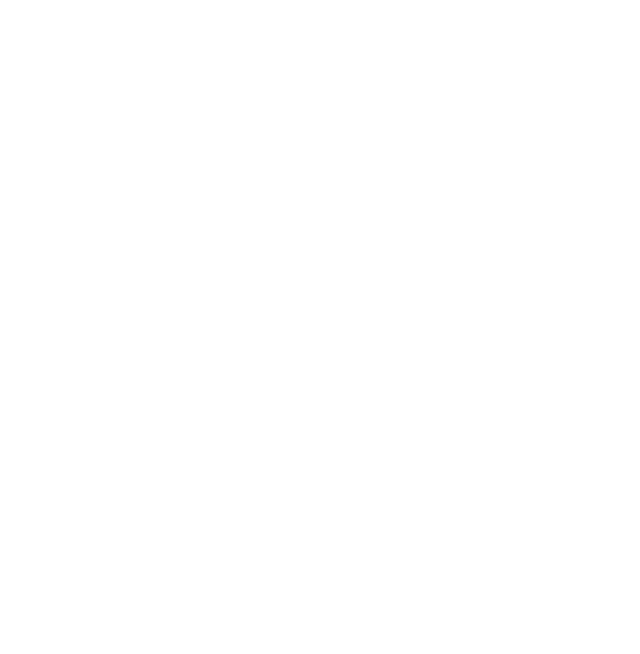
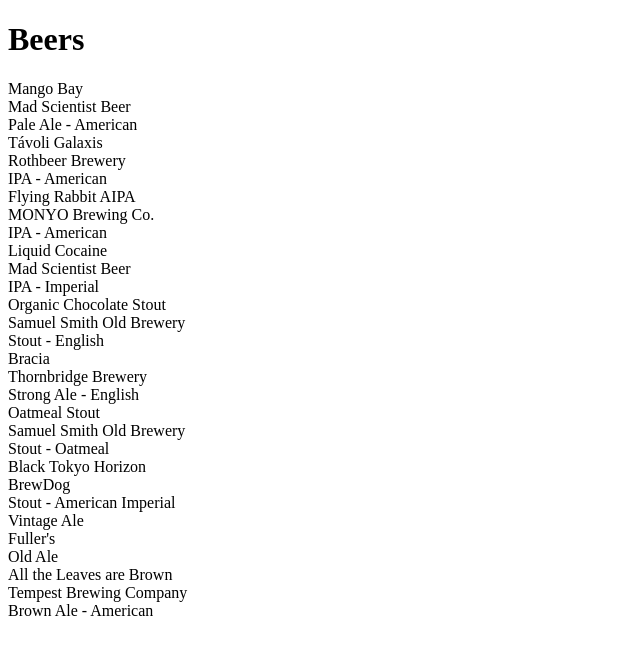
Before and after one commit to matka00/w5-prectices, a plain HTML site: page frontend/index.html in a window 1280 px wide. Shown: the whole page, without its empty margins (0-640 px from the left). Drawn offline with Linux system fonts and the light colour scheme.

Commit message:
Js practice Wednesday

```diff
--- a/frontend/index.html
+++ b/frontend/index.html
@@ -5,8 +5,17 @@
 	<meta http-equiv="X-UA-Compatible" content="IE=edge">
 	<meta name="viewport" content="width=device-width, initial-scale=1.0">
 	<title>This is FRONTEND</title>
+
+	<script src="/public/data.js"></script>
+	<script src="/public/script.js"></script>
 </head>
+
 <body>
 	<div id="root"></div>
 </body>
 </html>
+
+
+<!--backend, frontend mappa legyen, bennük jó helyen 		legyenek a file-ok
+	html-ben benne legyen egy root id-jú div
+	a scriptünk be legyen linkelve -->
--- /dev/null
+++ b/frontend/public/data.js
@@ -0,0 +1,57 @@
+const beers = {
+	id: "beers",
+	logo: "Best Beers",
+	button: "details",
+	cards: [
+		{
+			title: "Mango Bay",
+			sub: "Mad Scientist Beer",
+			text: "Pale Ale - American"
+		},
+		{
+			title: "Távoli Galaxis",
+			sub: "Rothbeer Brewery",
+			text: "IPA - American"
+		},
+		{
+			title: "Flying Rabbit AIPA",
+			sub: "MONYO Brewing Co.",
+			text: "IPA - American"
+		},
+		{
+			title: "Liquid Cocaine",
+			sub: "Mad Scientist Beer",
+			text: "IPA - Imperial"
+		},
+		{
+			title: "Organic Chocolate Stout",
+			sub: "Samuel Smith Old Brewery",
+			text: "Stout - English"
+		},
+		{
+			title: "Bracia",
+			sub: "Thornbridge Brewery",
+			text: "Strong Ale - English"
+		},
+		{
+			title: "Oatmeal Stout",
+			sub: "Samuel Smith Old Brewery",
+			text: "Stout - Oatmeal"
+		},
+		{
+			title: "Black Tokyo Horizon",
+			sub: "BrewDog",
+			text: "Stout - American Imperial"
+		},
+		{
+			title: "Vintage Ale",
+			sub: "Fuller's",
+			text: "Old Ale"
+		},
+		{
+			title: "All the Leaves are Brown",
+			sub: "Tempest Brewing Company",
+			text: "Brown Ale - American"
+		},
+	]
+}
--- /dev/null
+++ b/frontend/public/script.js
@@ -0,0 +1,48 @@
+//console.log(beers)
+
+//komponensünk nevét egyes számban használjuk! --> pl beerCard Component
+
+const beerCardComponent = function (name, company, type){
+    return `
+    <div class="card">
+        <div class="beer name">${name}</div>
+        <div class="beer company">${company}</div>
+        <div class="beer type">${type}</div>
+    </div>
+    `
+}
+// itt vázlatolunk és megtervezzük, hogyan nézzen ki a card-unk
+//azért kell a függvény, hogy folyamatosan be tudjunk küldeni ide dolgokat - ha sima string lenne, akkor nem lehetne beletenni változó értékeket
+
+const beerTitleComponent = `
+<h1>Beers</h1>
+`
+
+const loadEvent = function (){
+    const rootElement = document.getElementById("root");
+
+    console.log(rootElement)
+
+    rootElement.insertAdjacentHTML("beforeend", beerTitleComponent);
+
+    //insertAdjacentHTML: két string elemet kér ez a metódus: egy position és egy olyan string, amit html-lé tud konvertálni
+
+    console.log(beers.logo)
+
+    //fontos, hogy a beer egyes számban legyen
+    for (const beer of beers.cards) {
+        console.log(beer);
+        rootElement.insertAdjacentHTML("beforeend", beerCardComponent(beer.title, beer.sub, beer.text));
+        //()-ek fontosak a beerCardCompnent után!!! meg kell hívni a függvényt!
+    }
+    //ezzel a ciklussal végiglépkedek egy tömb elemein (beers.cards kulcson lévő tömbön); a tömb elemeit el kell neveznem --> iterátor (beer) -- minden {} egy elem
+}
+//TÖMB --> FOR CIKLUS
+// ha van adatom és nem kell elszámolni akármeddig, akkor a for of ciklust használjuk
+//ha nincs adat és nekünk kell elszámolgatni, akkor a sima for loop-t kell használni (a hosszú, i++-os)
+
+window.addEventListener("load", loadEvent)
+//addEventListener: eseményfigyelő
+//a window-al hívjuk meg az eseményfigyelőt
+//enélkül a páros nélkül semmi nem történik a kódban, minden script.js-ben benne kell lennie
+//ezen az eseményfigyelőn belül férünk hozzá a document-ünkhöz
```
Also changed, not shown: frontend/public/script_own.js (added, +30 -0 lines), frontend/script_practice.js (renamed from frontend/script.js).
